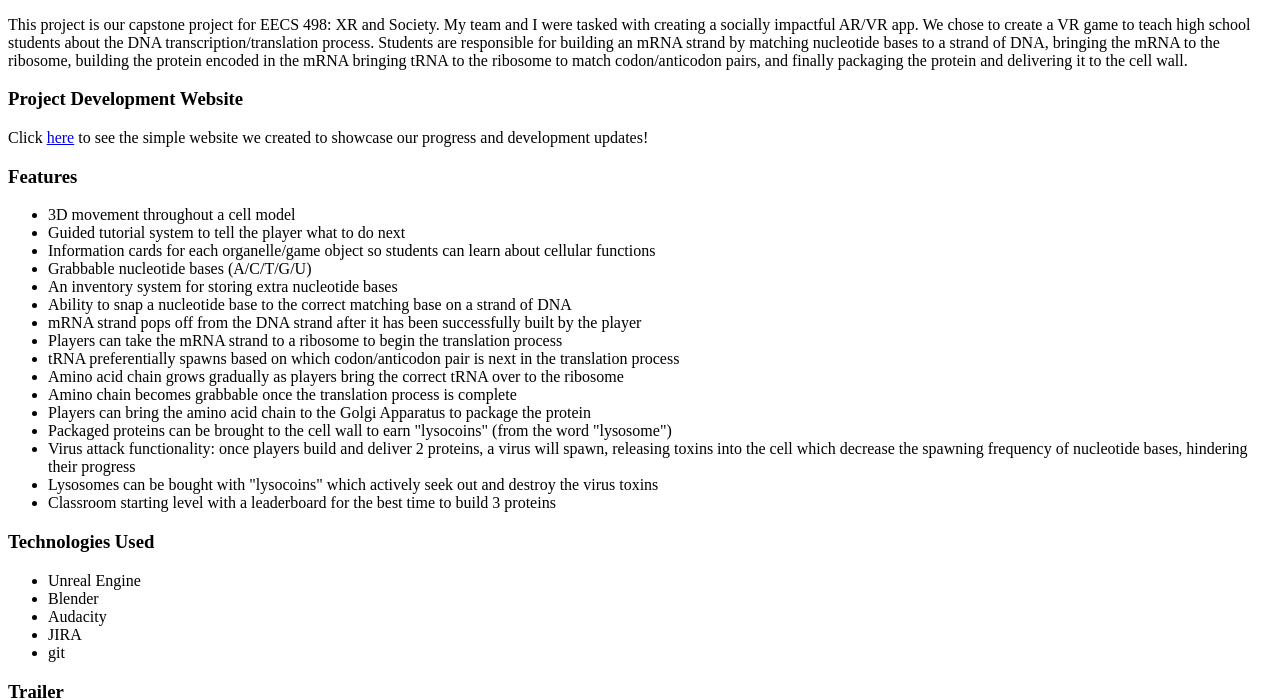
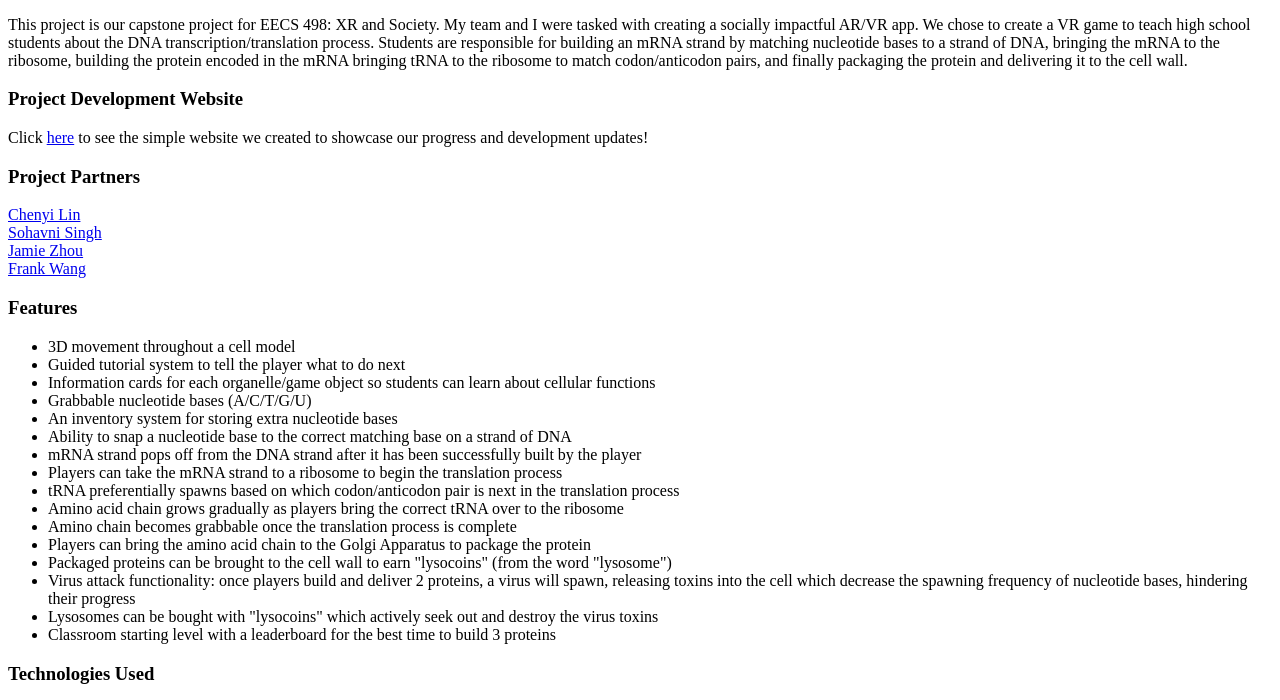
Before and after one commit to njantony1/njantony1.github.io, a plain HTML site: page projects/498/p3_dnavr.html in a window 1280 px wide. Shown: the part 105-805 px from the top of the page. Drawn offline with Linux system fonts and the light colour scheme.

Commit message:
project partners for dnavr

```diff
--- a/projects/498/p3_dnavr.html
+++ b/projects/498/p3_dnavr.html
@@ -8,6 +8,12 @@ This project is our capstone project for EECS 498: XR and Society. My team and I
 
 <h3>Project Development Website</h3>
 Click <a href="https://jamizh.wixsite.com/dnavr">here</a> to see the simple website we created to showcase our progress and development updates!
+
+<h3>Project Partners</h3>
+<a href="https://jimifa.github.io/EECS498/">Chenyi Lin</a><br>
+<a href="https://sites.google.com/umich.edu/sohavni-singh">Sohavni Singh</a><br>
+<a href="https://sites.google.com/umich.edu/jamie-portfolio/project-page">Jamie Zhou</a><br>
+<a href="https://frnkwang.github.io">Frank Wang</a>
 
 <h3>Features</h3>
 <ul>
```
